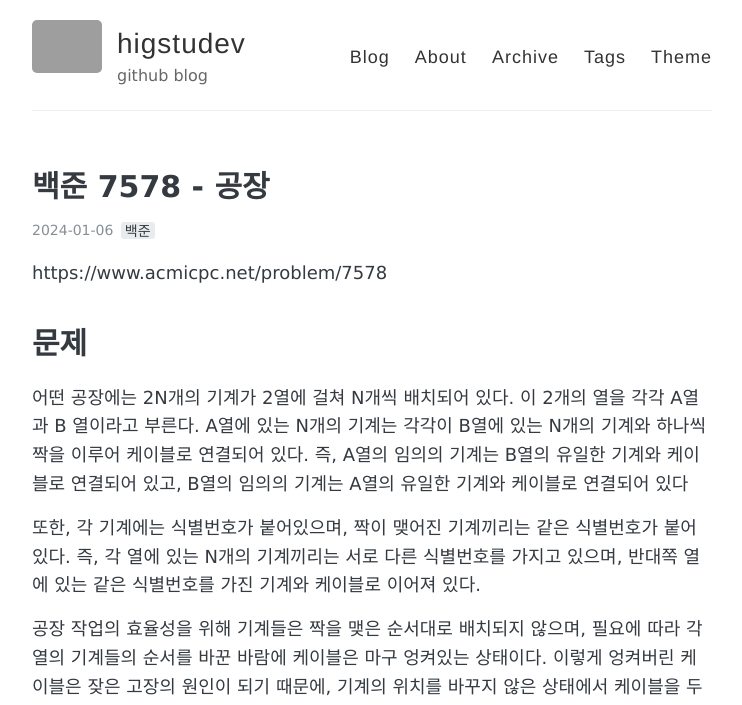
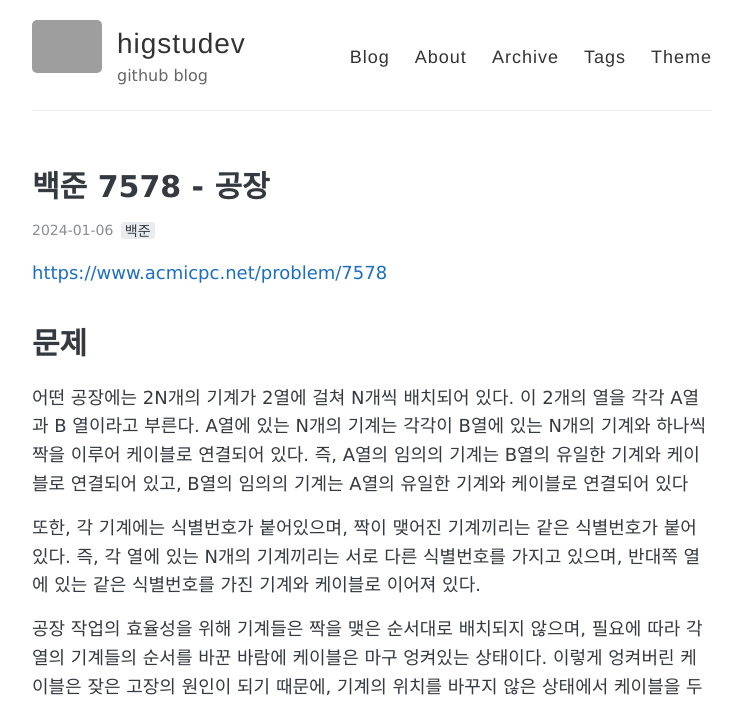
Before and after one commit to higstudev/higstudev.github.io, a Jekyll site: the page built from _posts/2024-01-06-BOJ7578.md, in a window 1280 px wide. Shown: the top 705 px of the page, without its empty margins (268-1010 px from the left). Built offline with Jekyll 4.4.1, drawn with Linux system fonts in a browser that asks for light colours; formulas are drawn with MathJax 3; grey boxes are pictures that could not be loaded.

Commit message:
Update 2024-01-06-BOJ7578.md

```diff
--- a/_posts/2024-01-06-BOJ7578.md
+++ b/_posts/2024-01-06-BOJ7578.md
@@ -6,7 +6,7 @@
 permalink: /BOJ7578/
 ---
 
-https://www.acmicpc.net/problem/7578
+<https://www.acmicpc.net/problem/7578>
 
 # 문제
 
```
